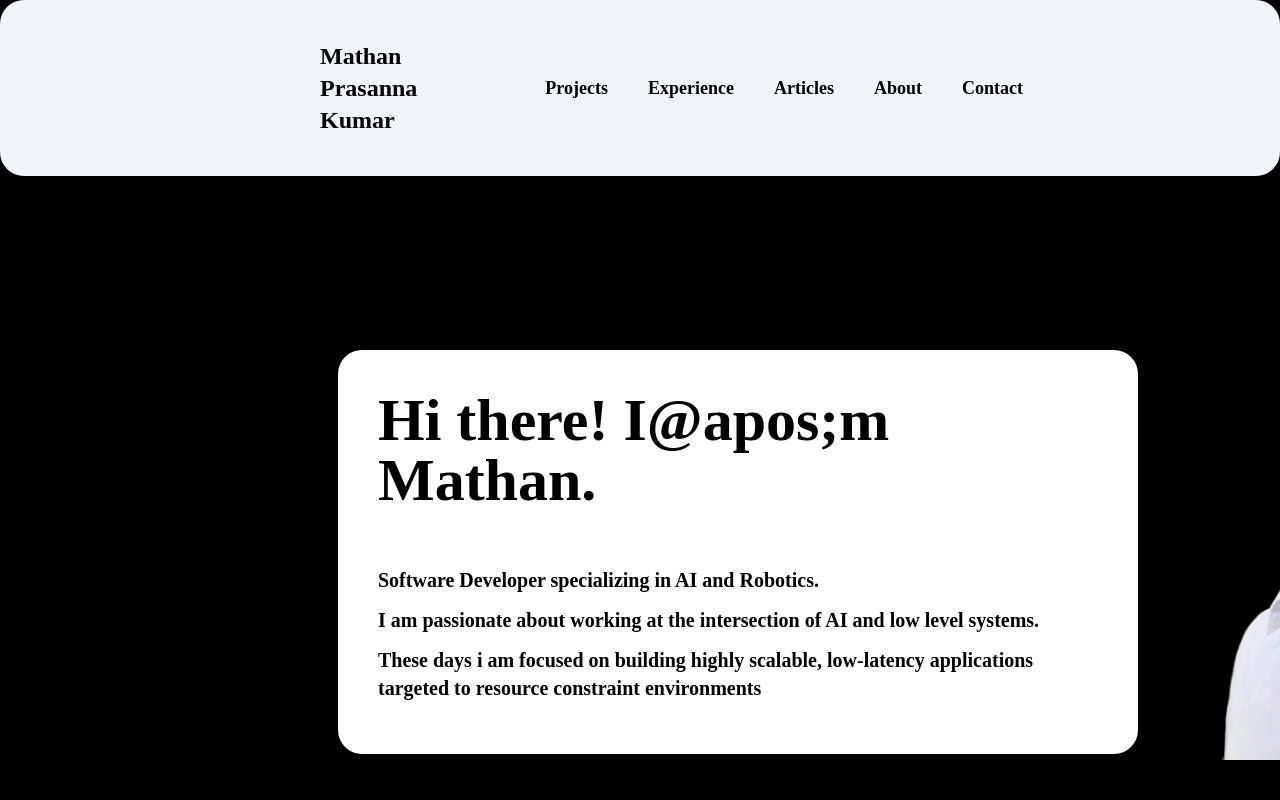
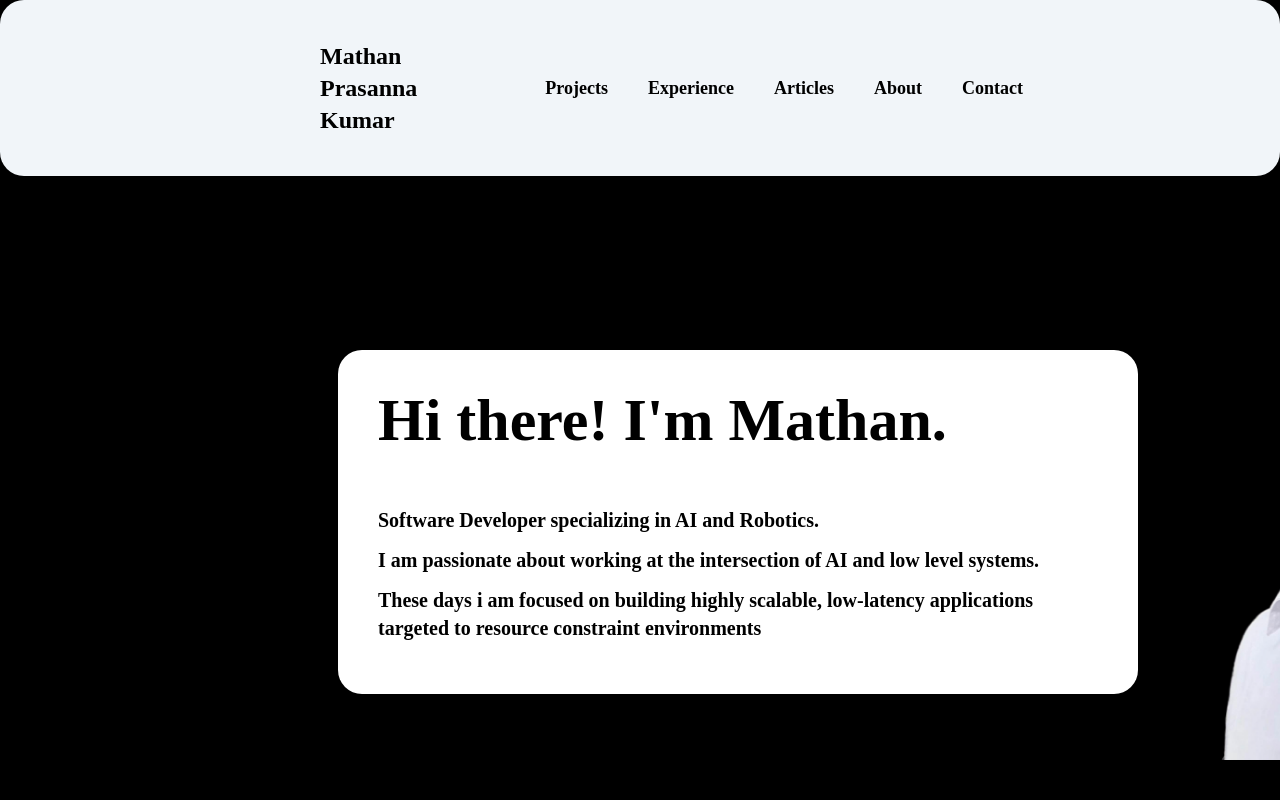
Before and after one commit to mathanprasannakumar/Mathan-Prasanna-Kumar, a Next.js app in the folder frontend/: page / in a window 1280 px wide. Shown: the top 800 px of the page. Built offline with nearby package versions, Linux system fonts and the light colour scheme.

Commit message:
wrapped ' with template wtrings to avoid escape with issue

```diff
--- a/frontend/src/components/About.tsx
+++ b/frontend/src/components/About.tsx
@@ -8,7 +8,7 @@ const About=() =>
         <div className="h-screen " id="about">
             <div className="mx-72  mb-[205px] pt-[350px] ps-[50px] pb-[50px] pr-[50px] text-black rounded-3xl">
                 <div className="bg-white p-10 rounded-3xl w-[800px]">
-                    <p className="mb-14 font-extrabold text-6xl"> Hi there! I@apos;m Mathan.</p>
+                    <p className="mb-14 font-extrabold text-6xl"> {`Hi there! I'm Mathan.`}</p>
                     <p className="mb-3 text-xl font-bold">Software Developer specializing in AI and Robotics. </p>
                     <p className="mb-3 text-xl font-bold">I am passionate about working at the intersection of AI and low level systems.</p>
                     <p className="mb-3 text-xl font-bold">These days i am focused on building highly scalable, low-latency applications targeted to resource constraint environments</p>
```
